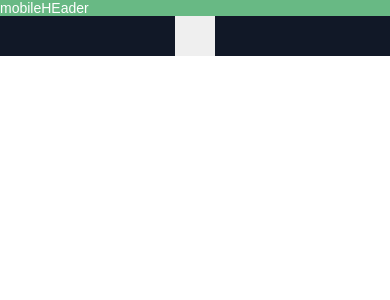
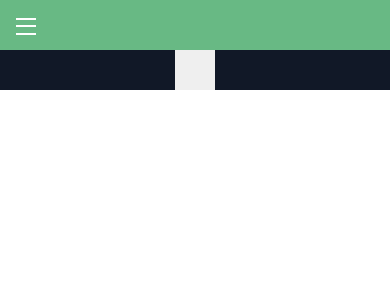
Before and after one commit to lilly0305/golf-test, a React (Create React App) app: page / in a window 390 px wide. Shown: the top 300 px of the page. Built offline with nearby package versions, Linux system fonts and the light colour scheme; a web font is replaced by a local one.

Commit message:
commit after hamburger span done

```diff
--- a/src/components/header/Header.tsx
+++ b/src/components/header/Header.tsx
@@ -1,11 +1,9 @@
+import React, { memo } from 'react';
 import styled from '@emotion/styled';
-import React, { memo } from 'react';
 import { IsDefault, IsDesktop } from '../../utils/mediaquery/mediaQuery';
+import MobileHeader from './MobileHeader';
 
 const HeaderContainer = styled.header(({ theme }) => ({
-  display: 'flex',
-  justifyContent: 'space-between',
-  alignItems: 'center',
   width: '100vw',
   height: 'fit-content',
   background: theme.color.point_color,
@@ -16,7 +14,7 @@ function Header() {
   return (
     <HeaderContainer>
       <IsDefault>
-        <div className="mobile-header">mobileHEader</div>
+        <MobileHeader />
       </IsDefault>
 
       <IsDesktop>
--- /dev/null
+++ b/src/components/header/MobileHeader.tsx
@@ -0,0 +1,44 @@
+import React, { memo } from 'react';
+import styled from '@emotion/styled';
+
+const MobileHeaderContainer = styled.div(() => ({
+  display: 'flex',
+  justifyContent: 'space-between',
+  alignItems: 'center',
+  padding: '0 1.6rem',
+  height: '5rem',
+}));
+
+const Hamburger = styled.div(() => ({
+  position: 'relative',
+  width: '2rem',
+  height: '1.5rem',
+  cursor: 'pointer',
+  transition: 'all 0.3s',
+}));
+
+interface ILine {
+  top?: string;
+}
+const Line = styled.span<ILine>(({ theme, top = '0' }) => ({
+  position: 'absolute',
+  width: '100%',
+  height: '2px',
+  transition: 'all 0.3s',
+  background: theme.color.white,
+  top: top,
+}));
+
+function MobileHeader() {
+  return (
+    <MobileHeaderContainer>
+      <Hamburger>
+        <Line />
+        <Line top="50%" />
+        <Line top="100%" />
+      </Hamburger>
+    </MobileHeaderContainer>
+  );
+}
+
+export default memo(MobileHeader);
--- a/src/components/index.ts
+++ b/src/components/index.ts
@@ -1 +1,2 @@
-export {default as Button} from './Button';
+export { default as Button } from './Button';
+export { default as Header } from './header/Header';
--- a/src/pages/Home.tsx
+++ b/src/pages/Home.tsx
@@ -1,6 +1,6 @@
 import styled from '@emotion/styled';
 import React, { memo } from 'react';
-import Header from '../components/header/Header';
+import { Header } from '../components';
 
 interface IHome {
   children: React.ReactNode;
--- a/src/styled.d.ts
+++ b/src/styled.d.ts
@@ -12,6 +12,11 @@ declare module '@emotion/react' {
       white: string;
       base_black: string;
       point_color: string;
+      sub_point_color: string;
+      red_color: string;
+      placeholder_color: string;
+      divider_grey: string;
+      disabled_grey: string;
     };
     image: typeof image;
   }
--- a/src/theme.ts
+++ b/src/theme.ts
@@ -7,6 +7,11 @@ export const AppTheme: Theme = {
     white: '#ffffff',
     base_black: '#111827',
     point_color: '#68B984',
+    sub_point_color: '#95C15B',
+    red_color: '#F15757',
+    placeholder_color: '#7D7D7D',
+    divider_grey: '#DCDCDC',
+    disabled_grey: '#EFEFEF',
   },
   image: typeof image,
 };
```
Also changed, not shown: .eslintrc.json.
